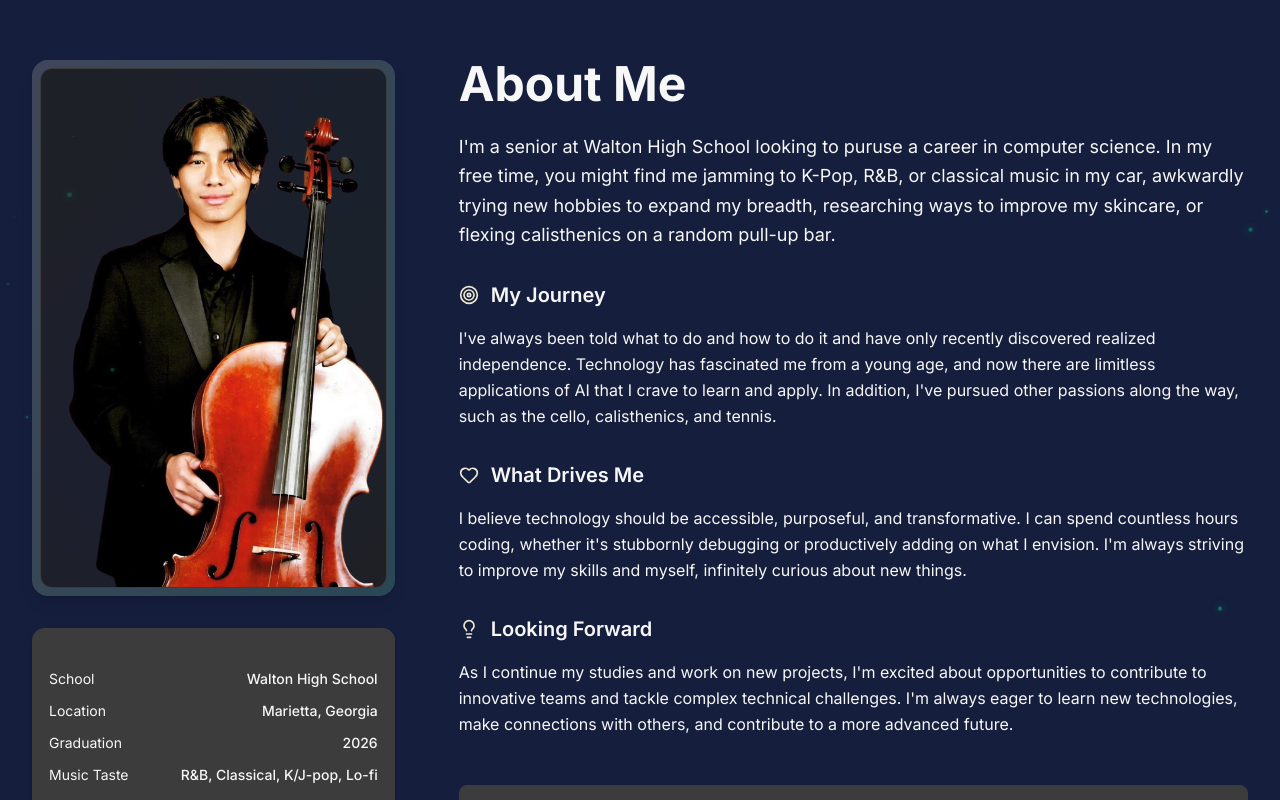
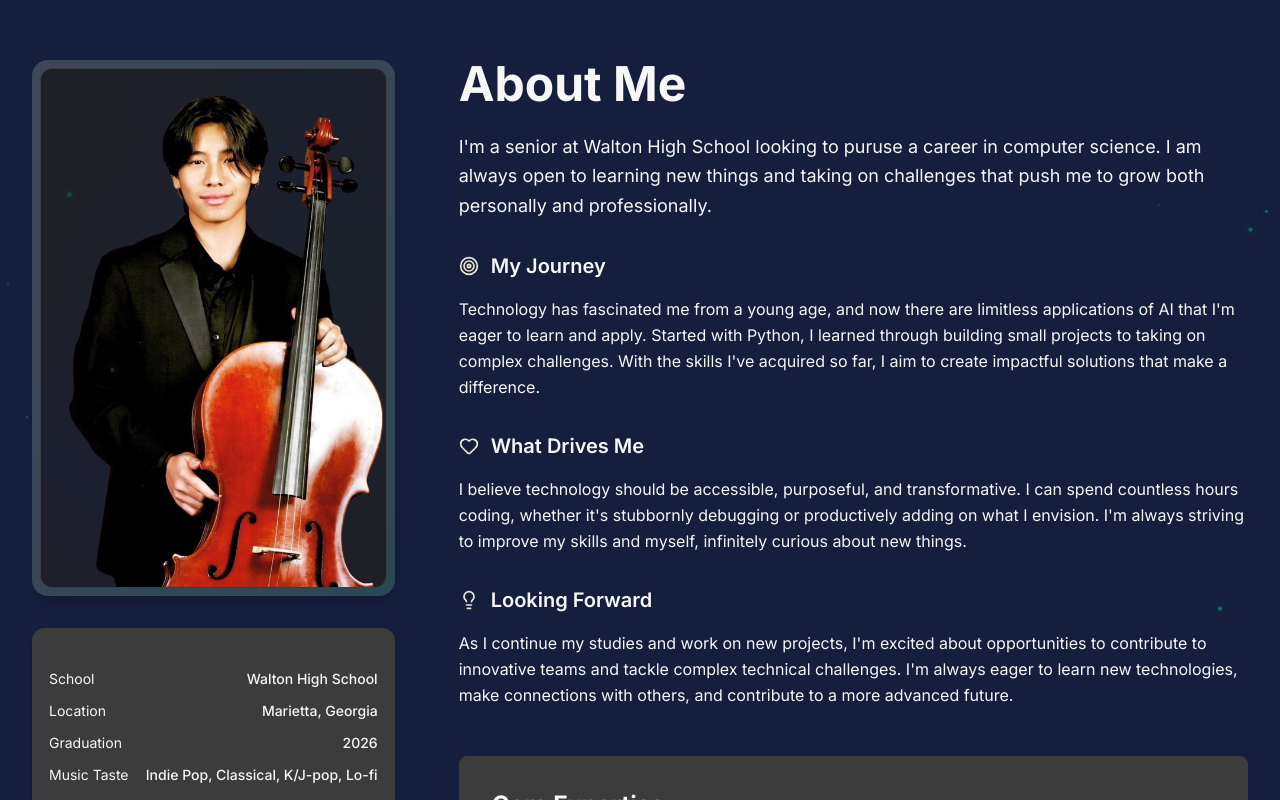
Before and after one commit to ethanol-lo/website-portfolio-high-school, a Next.js app: page / in a window 1280 px wide. Shown: the part 820-1620 px from the top of the page. Built offline with nearby package versions, Linux system fonts and the light colour scheme.

Commit message:
about section

```diff
--- a/src/components/portfolio/about-section.tsx
+++ b/src/components/portfolio/about-section.tsx
@@ -14,7 +14,7 @@ export default function AboutSection() {
     {
       icon: Palette,
       title: "Math & Coding",
-      description: "Dual enrolled in Distance Math Year 2 at the Georgia Tech. Self-taught Python with 10+ years experience. Tutored students up to the high school level."
+      description: "Dual enrolled in Distance Math Year 2 at the Georgia Tech and took CS 1331. Self-taught Python with 10+ years experience. Tutored students up to the high school level."
     },
     {
       icon: Zap,
@@ -115,7 +115,7 @@ export default function AboutSection() {
                   </div>
                   <div className="flex justify-between items-center">
                     <span className="text-sm text-muted-foreground">Music Taste</span>
-                    <span className="text-sm font-medium text-foreground">R&B, Classical, K/J-pop, Lo-fi</span>
+                    <span className="text-sm font-medium text-foreground">Indie Pop, Classical, K/J-pop, Lo-fi</span>
                   </div>
                 </CardContent>
               </Card>
@@ -130,9 +130,8 @@ export default function AboutSection() {
               </h2>
               <p className="text-lg text-muted-foreground leading-relaxed">
                 I'm a senior at Walton High School looking to puruse a career in computer science.
-                In my free time, you might find me jamming to K-Pop, R&B, or classical music in my car,
-                awkwardly trying new hobbies to expand my breadth, researching ways to improve my skincare,
-                or flexing calisthenics on a random pull-up bar.
+                I am always open to learning new things and taking on challenges that push me to grow both
+                personally and professionally.
               </p>
             </motion.div>
 
@@ -142,10 +141,9 @@ export default function AboutSection() {
                 <h3 className="text-xl font-semibold text-foreground">My Journey</h3>
               </div>
               <p className="text-muted-foreground leading-relaxed">
-                I've always been told what to do and how to do it and have only recently discovered realized independence.
-                Technology has fascinated me from a young age, and now there are limitless applications of AI that I crave
-                to learn and apply. In addition, I've pursued other passions along the way, such as the cello, calisthenics,
-                and tennis.
+                Technology has fascinated me from a young age, and now there are limitless applications of AI that I'm eager
+                to learn and apply. Started with Python, I learned through building small projects to taking on complex challenges.
+                With the skills I've acquired so far, I aim to create impactful solutions that make a difference.
               </p>
             </motion.div>
 
```
